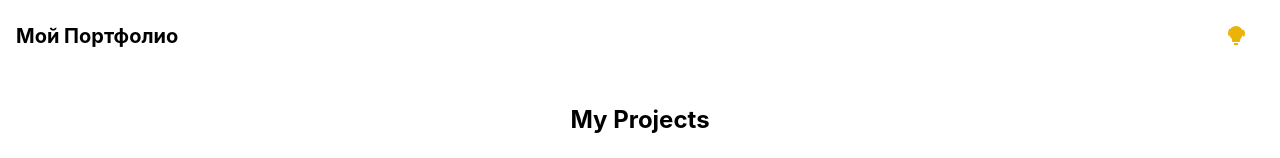
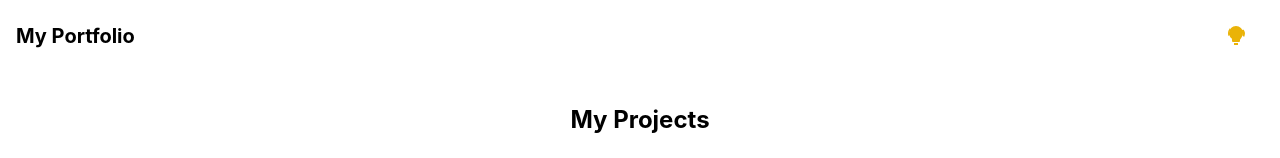
Before and after one commit to Jettik1/my-portfolio, a React (Create React App) app: page / in a window 1280 px wide. Shown: the top 158 px of the page. Built offline with nearby package versions, Linux system fonts and the light colour scheme.

Commit message:
change a header title

```diff
--- a/src/App.js
+++ b/src/App.js
@@ -95,7 +95,7 @@ const App = () => {
   return (
     <div className="min-h-screen bg-background text-primary">
       <header className="p-4 bg-header flex justify-between items-center">
-        <h1 className="text-xl font-bold">Мой Портфолио</h1>
+        <h1 className="text-xl font-bold">My Portfolio</h1>
         <button
           onClick={toggleTheme}
           className="px-4 py-2 bg-button text-buttonText rounded"
```
